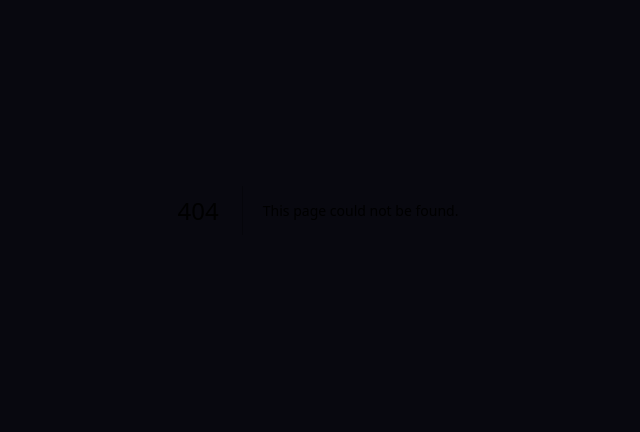
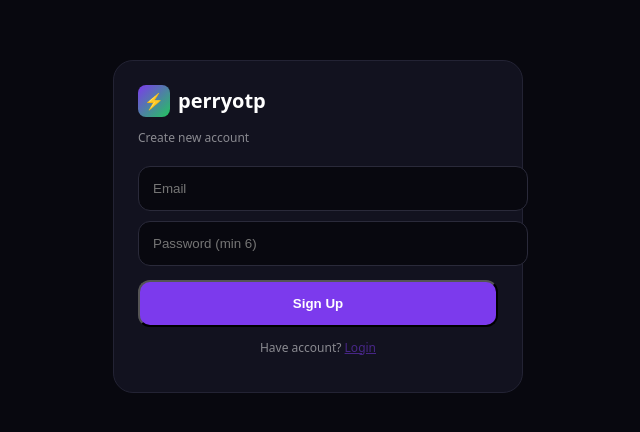
Before and after one commit to perrynobsmsdeliver/perrynobesms, a Next.js app: page /signup in a window 1280 px wide. Before the commit this address had no page. Shown: the part 190-622 px from the top of the page, without its empty margins (322-962 px from the left). Built offline with nearby package versions, Linux system fonts and the light colour scheme; no server answers.

Commit message:
Create page.tsx

```diff
--- /dev/null
+++ b/app/signup/page.tsx
@@ -0,0 +1,75 @@
+"use client"
+import { useState } from "react"
+import { createClient } from "@supabase/supabase-js"
+import { useRouter } from "next/navigation"
+
+function getSupabase() {
+  const url = process.env.NEXT_PUBLIC_SUPABASE_URL
+  const key = process.env.NEXT_PUBLIC_SUPABASE_ANON_KEY
+  if (!url || !key) return null
+  return createClient(url, key)
+}
+const supabase = getSupabase() as any
+
+export default function Signup() {
+  const [email, setEmail] = useState("")
+  const [password, setPassword] = useState("")
+  const [code, setCode] = useState("")
+  const [step, setStep] = useState<"signup" | "code">("signup")
+  const [loading, setLoading] = useState(false)
+  const router = useRouter()
+
+  const handleSignup = async () => {
+    if(!supabase) return alert("Supabase not configured - add NEXT_PUBLIC_ envs in Vercel")
+    if(!email || password.length < 6) return alert("Enter valid email and password min 6")
+    setLoading(true)
+    const { data, error } = await supabase.auth.signUp({ email, password })
+    if (error){ setLoading(false); return alert(error.message) }
+
+    // send 6-digit code
+    const { error: otpError } = await supabase.auth.signInWithOtp({ email, options:{ shouldCreateUser:false } })
+    setLoading(false)
+    if(otpError) alert(otpError.message)
+    else {
+      setStep("code")
+      alert("Account created! 6-digit code sent to your mail")
+    }
+  }
+
+  const verifyCode = async () => {
+    if(code.length !== 6) return alert("Code must be exactly 6 digits")
+    setLoading(true)
+    const { data, error } = await supabase.auth.verifyOtp({ email, token: code, type: "email" })
+    if(error){ setLoading(false); return alert(error.message) }
+
+    await supabase.from("wallets").upsert({ user_id: data.user?.id, balance:0 }, {onConflict:"user_id"})
+    setLoading(false)
+    router.push("/")
+  }
+
+  return (
+    <div style={{minHeight:"100vh",background:"#08080f",color:"white",display:"grid",placeItems:"center",padding:16}}>
+      <div style={{background:"#12121f",border:"1px solid #232334",borderRadius:20,padding:24,width:"100%",maxWidth:360}}>
+        <div style={{display:"flex",alignItems:"center",gap:8,marginBottom:6}}>
+          <div style={{width:32,height:32,borderRadius:8,background:"linear-gradient(135deg,#7c3aed,#22c55e)",display:"grid",placeItems:"center",fontWeight:900}}>⚡</div>
+          <h2 style={{fontWeight:900,fontSize:20,margin:0}}>perryotp</h2>
+        </div>
+        <p style={{fontSize:12,opacity:0.5,marginBottom:20}}>{step==="signup" ? "Create new account" : "Enter 6-digit code from mail"}</p>
+
+        {step==="signup" ? <>
+          <input placeholder="Email" value={email} onChange={e=>setEmail(e.target.value)} style={{width:"100%",padding:14,borderRadius:12,background:"#08080f",border:"1px solid #2a2a3a",color:"white",marginBottom:10}}/>
+          <input type="password" placeholder="Password (min 6)" value={password} onChange={e=>setPassword(e.target.value)} style={{width:"100%",padding:14,borderRadius:12,background:"#08080f",border:"1px solid #2a2a3a",color:"white"}}/>
+          <button onClick={handleSignup} disabled={loading} style={{width:"100%",padding:14,marginTop:14,background:"#7c3aed",color:"white",borderRadius:12,fontWeight:900}}>
+            {loading ? "Creating..." : "Sign Up"}
+          </button>
+          <p style={{marginTop:12,fontSize:12,textAlign:"center",opacity:0.5}}>Have account? <a href="/login" style={{color:"#7c3aed"}}>Login</a></p>
+        </> : <>
+          <input value={code} onChange={e=>setCode(e.target.value.replace(/\D/g,'').slice(0,6))} placeholder="6-digit code" maxLength={6} inputMode="numeric" style={{width:"100%",padding:14,borderRadius:12,background:"#08080f",border:"1px solid #2a2a3a",color:"white",textAlign:"center",letterSpacing:6,fontSize:18}}/>
+          <button onClick={verifyCode} disabled={loading} style={{width:"100%",padding:14,marginTop:14,background:"#22c55e",color:"black",borderRadius:12,fontWeight:900}}>
+            {loading ? "Verifying..." : "Verify & Create Account"}
+          </button>
+        </>}
+      </div>
+    </div>
+  )
+}
```
